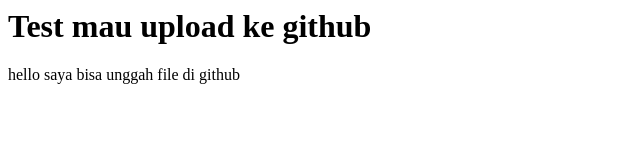
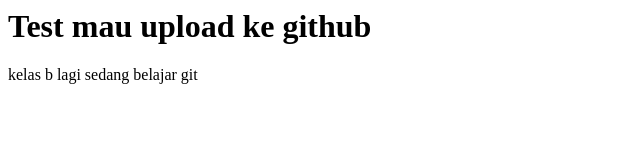
Before and after one commit to syaimif/pemwebkelasb, a plain HTML site: page testtambahfile.html in a window 1280 px wide. Shown: the full height of the page, 0-640 px from the left. Drawn offline with Linux system fonts and the light colour scheme.

Commit message:
edit testtambahfile.html

```diff
--- a/testtambahfile.html
+++ b/testtambahfile.html
@@ -1,2 +1,7 @@
 <h1>Test mau upload ke github</h1>
-<p>hello saya bisa unggah file di github</p>
+<html>
+    <title>Web page kelas B</title>
+    <p>
+        kelas b lagi sedang belajar git
+    </p>
+</html>
```
